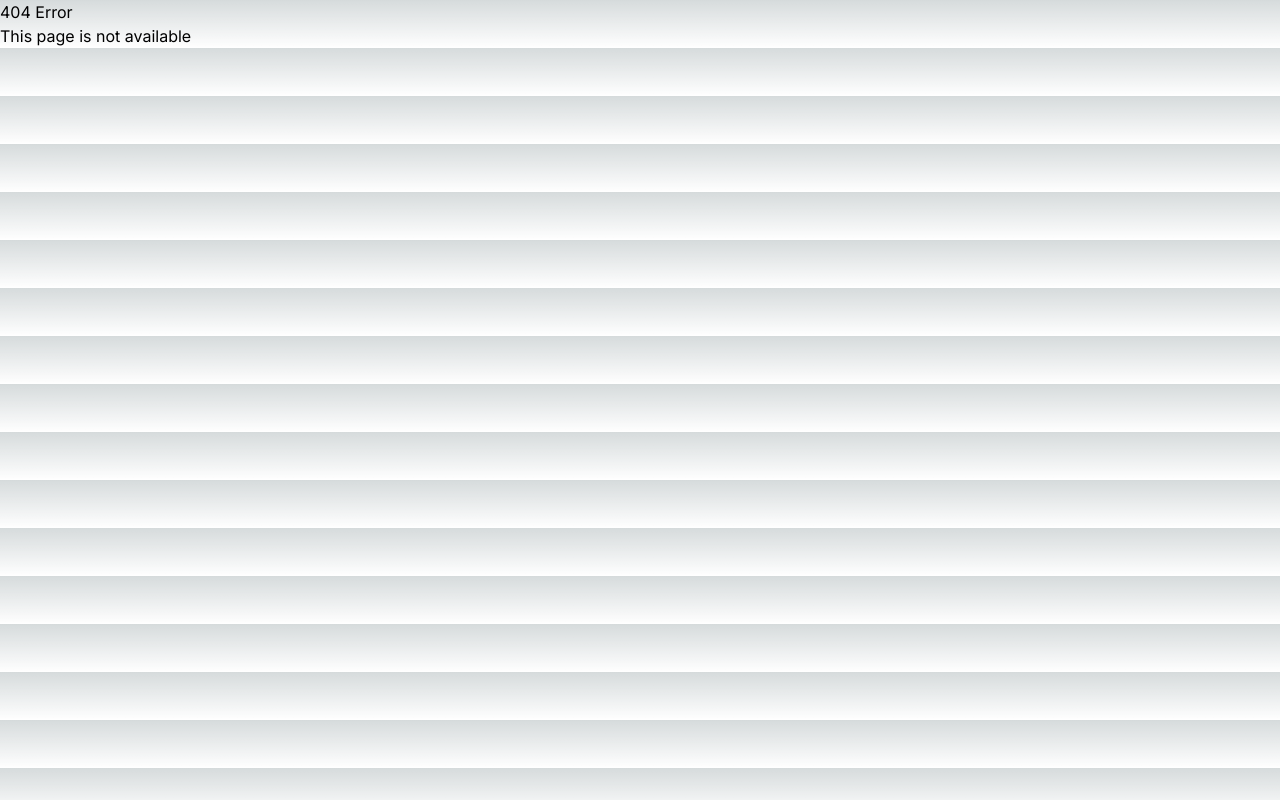
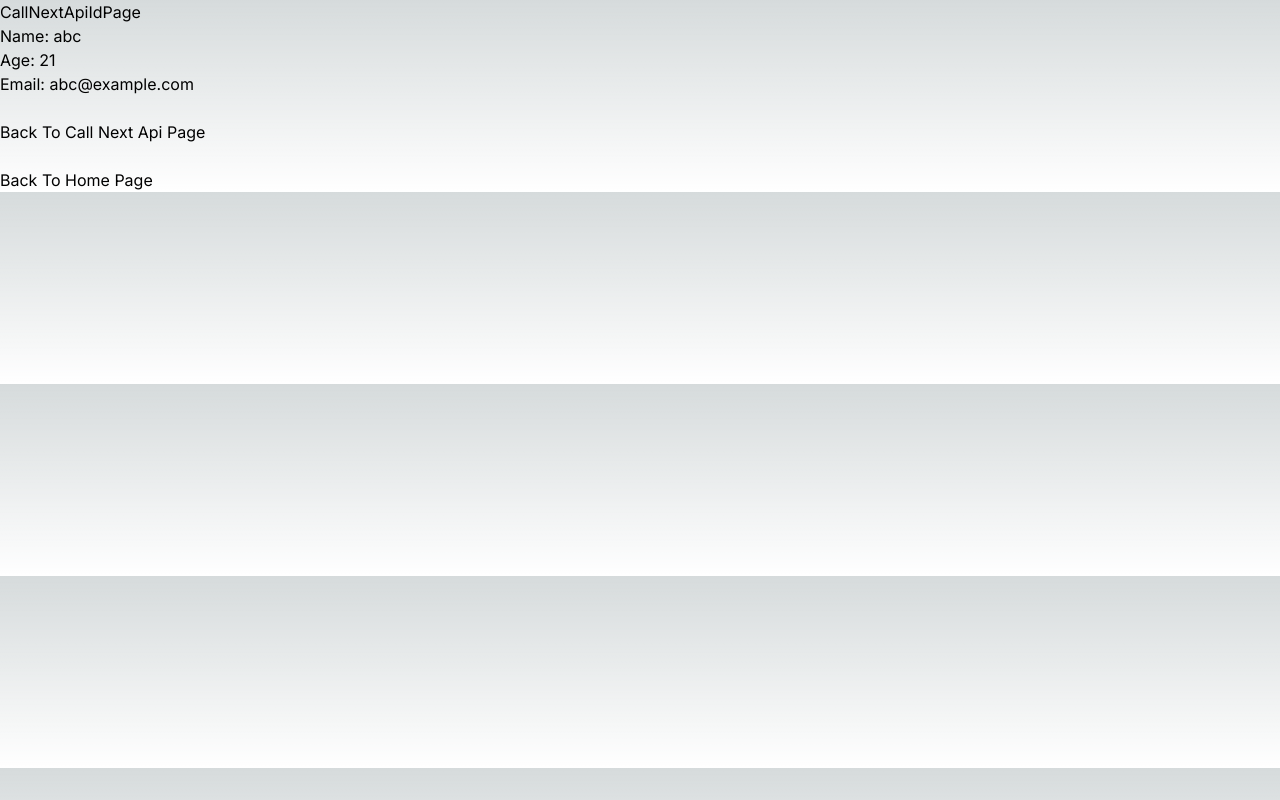
Before and after one commit to amitroy497/full-next-study, a Next.js app: page /callNextApi/1 in a window 1280 px wide. Before the commit this address had no page. Built offline with nearby package versions, Linux system fonts and the light colour scheme.

Commit message:
28. Call Next Api Which Was Created In 27

```diff
--- a/src/app/api/util/db.ts
+++ b/src/app/api/util/db.ts
@@ -13,9 +13,9 @@ export const dataList = [
 	},
 	{
 		id: 3,
-		name: 'xyz',
+		name: 'ghi',
 		age: 23,
-		email: 'xyz@example.com',
+		email: 'ghi@example.com',
 	},
 	{
 		id: 4,
--- /dev/null
+++ b/src/app/callNextApi/[id]/page.tsx
@@ -0,0 +1,32 @@
+import { FC } from 'react';
+import { fetchUserListWithId } from '../fetchUserList';
+import Link from 'next/link';
+
+interface CallNextApiIdPageProps {
+	params: {
+		id: number;
+	};
+}
+
+const CallNextApiIdPage: FC<CallNextApiIdPageProps> = async ({ params }) => {
+	const data = await fetchUserListWithId(params.id);
+	return (
+		<>
+			<h1>CallNextApiIdPage</h1>
+			{data.result.map((item: any) => (
+				<div key={item.id}>
+					<h2>Name: {item.name}</h2>
+					<h2>Age: {item.age}</h2>
+					<h2>Email: {item.email}</h2>
+				</div>
+			))}
+			<br />
+			<Link href='/callNextApi'>Back To Call Next Api Page</Link>
+			<br />
+			<br />
+			<Link href='/'>Back To Home Page</Link>
+		</>
+	);
+};
+
+export default CallNextApiIdPage;
--- /dev/null
+++ b/src/app/callNextApi/fetchUserList.tsx
@@ -0,0 +1,13 @@
+export const fetchUserList = async () => {
+	const data = await fetch('http://localhost:3000/api/apiRoutesWithStaticData');
+	const res = await data.json();
+	return res;
+};
+
+export const fetchUserListWithId = async (id: number) => {
+	const data = await fetch(
+		`http://localhost:3000/api/apiRoutesWithStaticData/${id}`
+	);
+	const res = await data.json();
+	return res;
+};
--- /dev/null
+++ b/src/app/callNextApi/page.tsx
@@ -0,0 +1,22 @@
+import { fetchUserList } from './fetchUserList';
+import Link from 'next/link';
+
+const CallNextApiPage = async () => {
+	const data = await fetchUserList();
+	return (
+		<>
+			<h1>Call Next.js Api Page</h1>
+			<ul>
+				{data.map((item: any) => (
+					<li key={item.id}>
+						<Link href={`callNextApi/${item.id}`}>{item.name}</Link>
+					</li>
+				))}
+			</ul>
+			<br />
+			<Link href='/'>Back To Home Page</Link>
+		</>
+	);
+};
+
+export default CallNextApiPage;
--- a/src/app/page.tsx
+++ b/src/app/page.tsx
@@ -69,6 +69,9 @@ export default function Home() {
 			<Link href='/api/apiRoutesWithStaticData'>
 				Check Api Routes With Static Data
 			</Link>
+			<br />
+			<br />
+			<Link href='/callNextApi'>Go To Call Next Api Page Page</Link>
 			<br />
 			<br />
 			<br />
@@ -143,6 +146,10 @@ export default function Home() {
 			<button onClick={() => router.push('/api/apiRoutesWithStaticData')}>
 				Navigate To Check Api Routes With Static Data
 			</button>
+			<br />
+			<button onClick={() => router.push('/callNextApi')}>
+				Navigate To Call Next Api Page
+			</button>
 		</main>
 	);
 }
```
